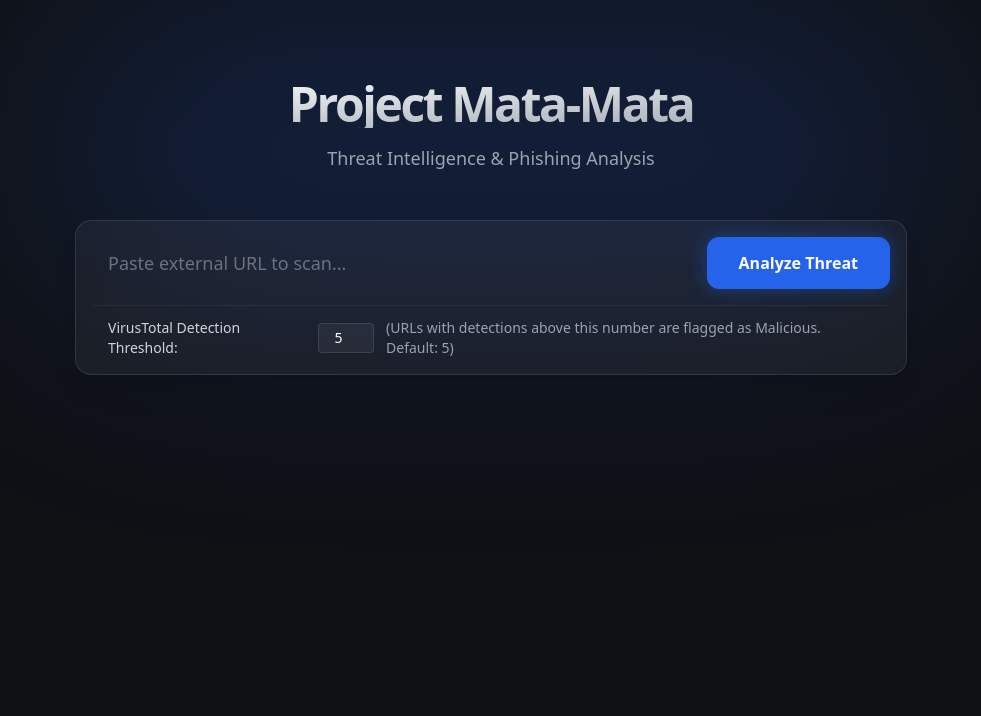
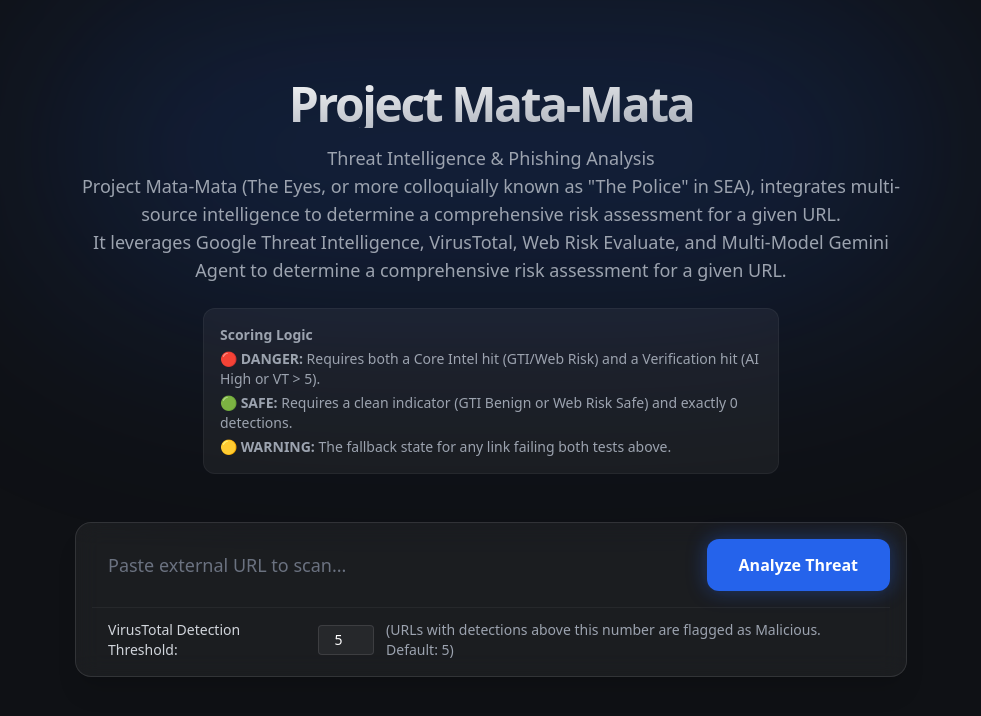
Before and after one commit to repulsivityy/project_mata_mata, a Next.js app in the folder clients/web_frontend/: page / in a window 1280 px wide. Shown: the top 716 px of the page, without its empty margins (149-1130 px from the left). Built offline with nearby package versions, Linux system fonts and the light colour scheme.

Commit message:
ux: added scoring logic for transparency

```diff
--- a/clients/web_frontend/app/page.tsx
+++ b/clients/web_frontend/app/page.tsx
@@ -44,6 +44,14 @@
           Project Mata-Mata
         </h1>
         <p className="text-gray-400 text-lg">Threat Intelligence & Phishing Analysis</p>
+        <p className="text-gray-400 text-lg">Project Mata-Mata (The Eyes, or more colloquially known as "The Police" in SEA), integrates multi-source intelligence to determine a comprehensive risk assessment for a given URL.</p>
+        <p className="text-gray-400 text-lg">It leverages Google Threat Intelligence, VirusTotal, Web Risk Evaluate, and Multi-Model Gemini Agent to determine a comprehensive risk assessment for a given URL.</p>
+        <div className="mt-6 max-w-xl mx-auto text-left text-sm text-gray-400 space-y-1 bg-white/5 p-4 rounded-xl border border-white/5">
+          <p><strong>Scoring Logic</strong></p>
+          <p>🔴 <strong>DANGER:</strong> Requires both a Core Intel hit (GTI/Web Risk) and a Verification hit (AI High or VT &gt; 5).</p>
+          <p>🟢 <strong>SAFE:</strong> Requires a clean indicator (GTI Benign or Web Risk Safe) and exactly 0 detections.</p>
+          <p>🟡 <strong>WARNING:</strong> The fallback state for any link failing both tests above.</p>
+        </div>
       </header>
 
       {/* Input Box */}
```
